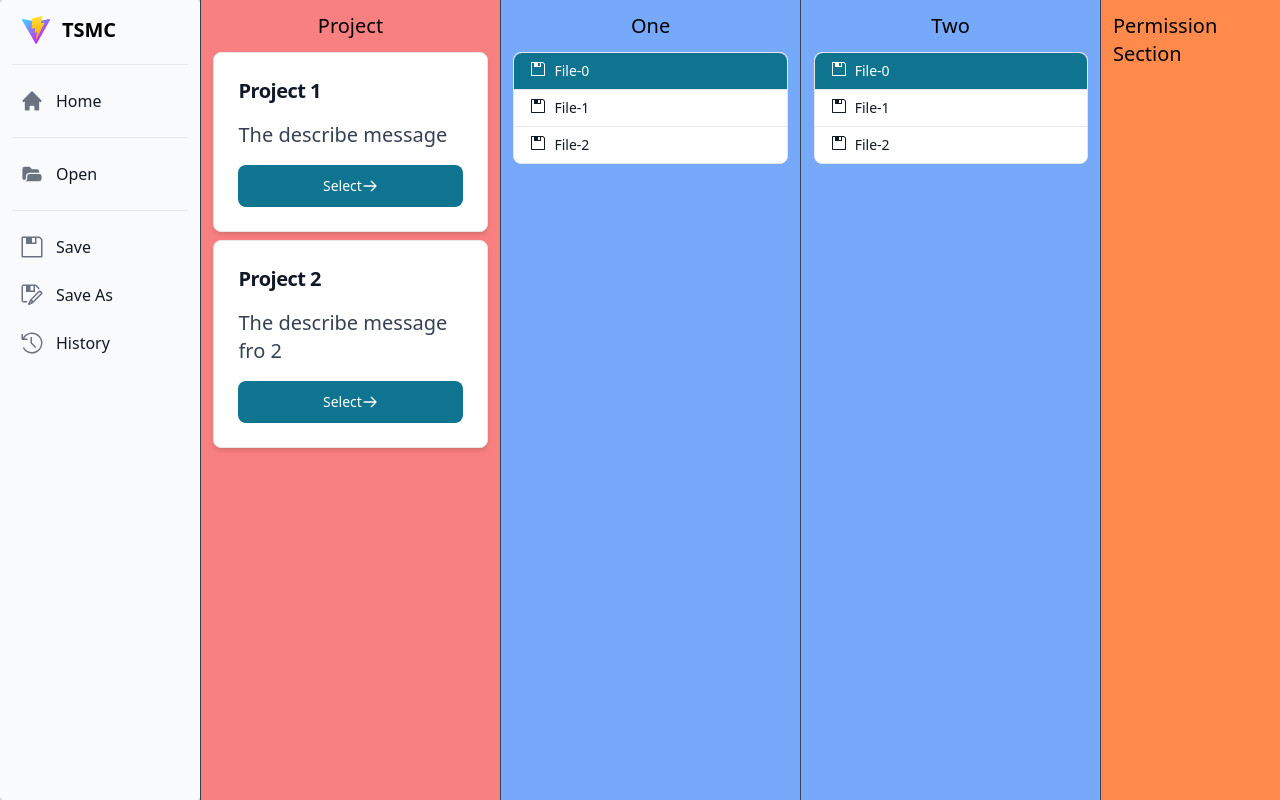
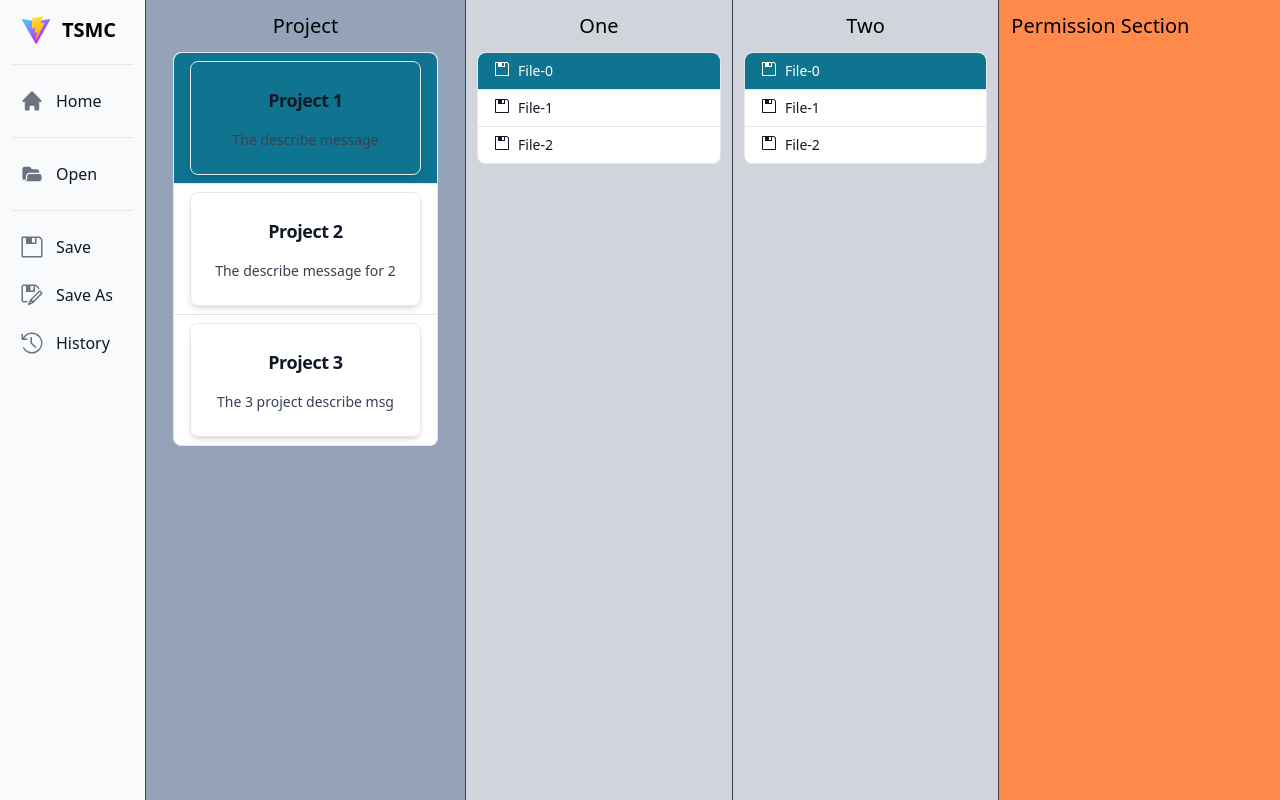
Before and after one commit to cloud-native-documentation/documentation, a React (Vite) app: page /workspace in a window 1280 px wide. Built offline with nearby package versions, Linux system fonts and the light colour scheme.

Commit message:
Workspace Project section background

```diff
--- a/postcss.config.js
+++ b/postcss.config.js
@@ -9,7 +9,7 @@ export default {
       theme: {
         extend: {},
       },
-      plugins: [],
+      plugins: [ require('flowbite/plugin') ],
     },
     autoprefixer: {},
   },
--- a/src/pages/Workspace.tsx
+++ b/src/pages/Workspace.tsx
@@ -1,9 +1,11 @@
+import classnames from "classnames";
+
 import React, { useState } from "react";
 
 import { VscSave, VscSaveAs, VscHistory } from "react-icons/vsc";
 
 import { ListGroup, Sidebar, Card, Button } from "flowbite-react";
-import { HiHome, HiFolderOpen, HiOutlineArrowRight } from "react-icons/hi";
+import { HiHome, HiFolderOpen, HiDocumentAdd } from "react-icons/hi";
 
 const SidebarSection: React.FC<{ title: string; isFile: boolean }> = (
   props
@@ -26,8 +28,8 @@ const SidebarSection: React.FC<{ title: string; isFile: boolean }> = (
   };
 
   return (
-    <div className="flex w-2/12 flex-col items-center">
-      <div className="h-full w-full bg-gray-300">
+    <div className="w-38 flex flex-col items-center">
+      <div className="h-full w-full">
         <Sidebar aria-label="Sidebar" className="w-full">
           <Sidebar.Items>
             <Sidebar.Logo href="/" img="vite.svg" imgAlt="TSMC">
@@ -54,33 +56,58 @@ const SidebarSection: React.FC<{ title: string; isFile: boolean }> = (
 };
 
 const ProjectSection: React.FC<{}> = () => {
-  const clickProject = (e: { currentTarget: { id: any } }) => {
-    console.log(e.currentTarget.id, "click project");
-  };
-
-  const ProjectCard: React.FC<{ title: string; text: string }> = (props) => {
+  const ProjectCard: React.FC<{
+    title: string;
+    text: string;
+    selectedProject: string;
+    setSelect: any;
+  }> = (props) => {
     return (
-      <Card className="w-11/12">
-        <h5 className="text-xl font-bold tracking-tight text-gray-900 dark:text-white">
+      <ListGroup.Item
+        active={props.selectedProject == props.title}
+        className="flex items-center justify-center"
+        onClick={() => {
+          props.setSelect(props.title);
+        }}
+      >
+        <Card className="w-full bg-transparent">
+          <h5 className="text-lg font-bold tracking-tight text-gray-900 dark:text-white">
             {props.title}
           </h5>
           <p className="font-normal text-gray-700 dark:text-gray-400">
             {props.text}
           </p>
-        <Button onClick={clickProject} id={props.title}>
-          Select
-          <HiOutlineArrowRight className="h-4 w-4" />
-        </Button>
         </Card>
+      </ListGroup.Item>
     );
   };
 
+  const [selectedProject, setSelectedProject] = useState<string>("Project 1");
+
   return (
-    <div className="flex w-3/12 flex-col items-center bg-red-400 py-3">
+    <div className="flex w-3/12 flex-col items-center bg-slate-400 py-3">
       <p>Project</p>
-      <div className="flex flex-col items-center space-y-2 py-3">
-        <ProjectCard title="Project 1" text="The describe message" />
-        <ProjectCard title="Project 2" text="The describe message fro 2" />
+      <div className="flex w-11/12 flex-col items-center space-y-2 py-3">
+        <ListGroup className="dark:bg-blue-500">
+          <ProjectCard
+            title="Project 1"
+            text="The describe message"
+            selectedProject={selectedProject}
+            setSelect={setSelectedProject}
+          />
+          <ProjectCard
+            title="Project 2"
+            text="The describe message for 2"
+            selectedProject={selectedProject}
+            setSelect={setSelectedProject}
+          />
+          <ProjectCard
+            title="Project 3"
+            text="The 3 project describe msg"
+            selectedProject={selectedProject}
+            setSelect={setSelectedProject}
+          />
+        </ListGroup>
       </div>
     </div>
   );
@@ -90,10 +117,10 @@ const ProjectSection: React.FC<{}> = () => {
 const FilesSection: React.FC<{ title: string }> = (props) => {
   const FilePanel: React.FC<{ title: string }> = (props) => {
     return (
-      <div className="flex w-full flex-col items-center bg-blue-400 py-3">
+      <div className="flex w-full flex-col items-center bg-gray-300 py-3">
         <p>{props.title}</p>
         <div className="w-11/12 py-3">
-          <ListGroup>
+          <ListGroup className="dark:bg-blue-500">
             <ListGroup.Item active={true} icon={VscSave}>
               File-0
             </ListGroup.Item>
@@ -106,7 +133,7 @@ const FilesSection: React.FC<{ title: string }> = (props) => {
   };
 
   return (
-    <div className="m-0 flex h-full w-6/12 space-x-0 divide-x divide-gray-700 p-0">
+    <div className="m-0 flex h-full w-5/12 space-x-0 divide-x divide-gray-700 p-0">
       <FilePanel title="One" />
       <FilePanel title="Two" />
     </div>
@@ -125,14 +152,9 @@ const PermissionSection: React.FC<{}> = (props) => {
 const Workspace: React.FC<{}> = (props) => {
   return (
     <div className="absolute flex h-full w-full divide-x divide-gray-700 text-xl">
-      {/* <FunctionsSection title="Home" isFile={true} /> */}
       <SidebarSection title="Home" isFile={true} />
-
       <ProjectSection />
-
       <FilesSection title="File one" />
-      {/* <FilesSection title="File two" /> */}
-
       <PermissionSection />
     </div>
   );
```
Lines whose indentation alone changed are shown as unchanged.
